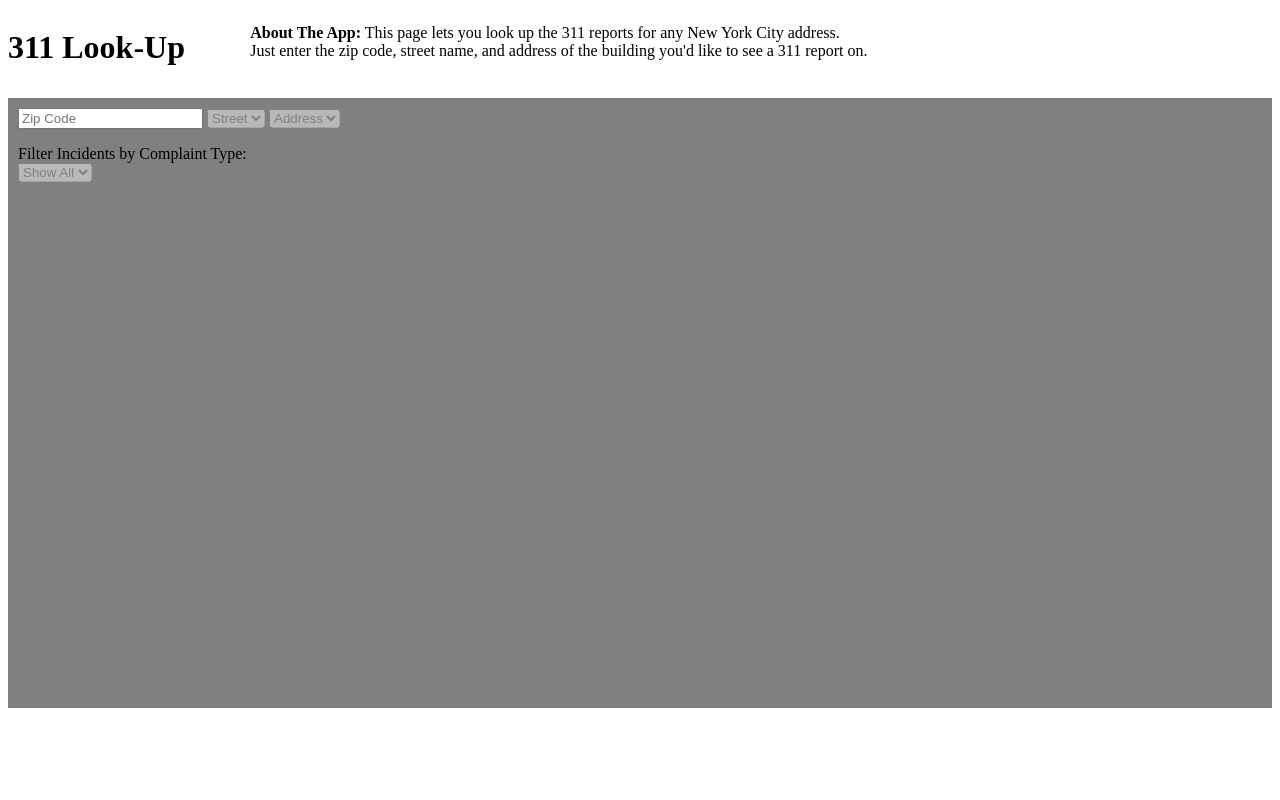
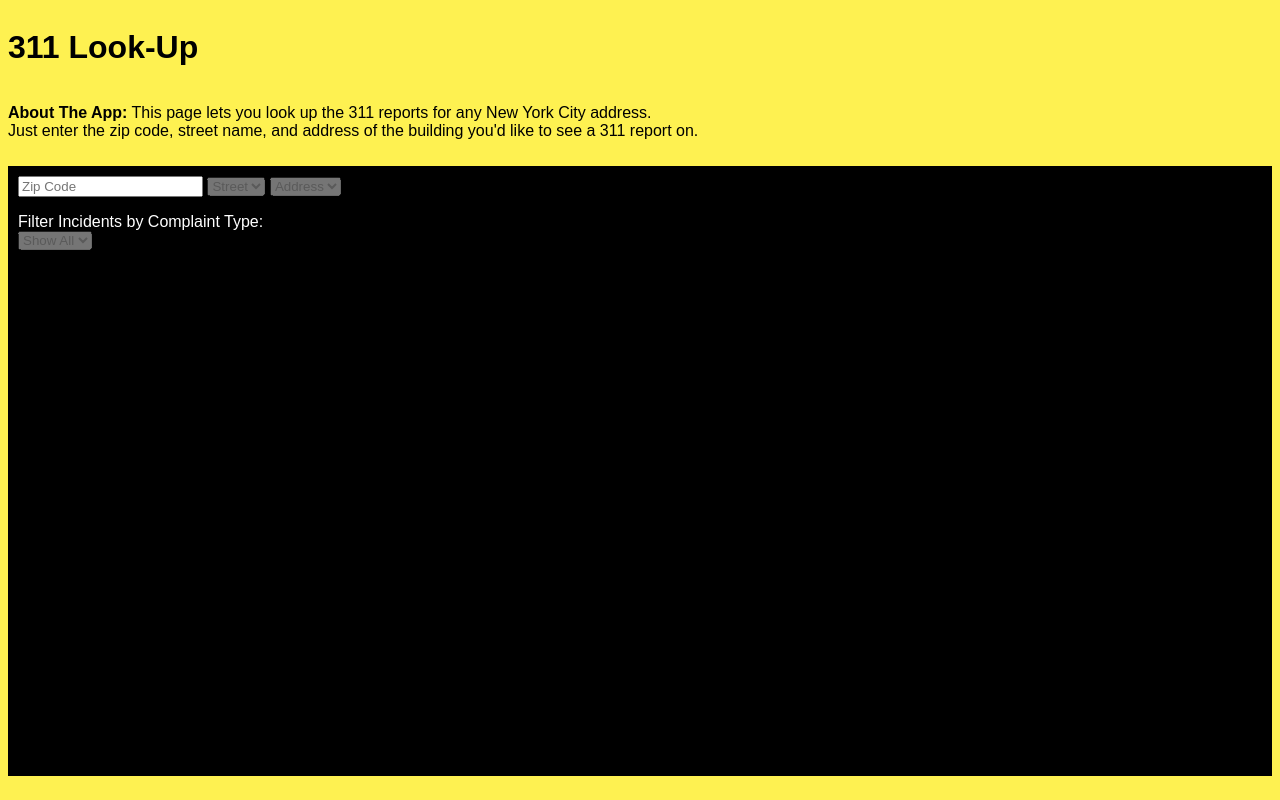
Before and after one commit to PatMattei/311-Map-App, a PHP site: page / in a window 1280 px wide. Run offline with PHP 8.4, Linux system fonts and the light colour scheme; some libraries are stand-ins or nearby versions.

Commit message:
Added coloring

```diff
--- a/style.css
+++ b/style.css
@@ -1,3 +1,9 @@
+body {
+	background-color: #FEF151;
+	font-size: 16px;
+	font-family: sans-serif;
+}
+
 .header {
 	display: flex;
 	justify-content: start;
@@ -21,10 +27,11 @@
 	overflow: auto;
 }
 
-.address-info{
+.address-info {
+	background-color: #000;
+	color: #fff;
 	margin: 10px 0;
 	padding: 10px;
-	background-color: gray;
 }
 
 #map {
```
